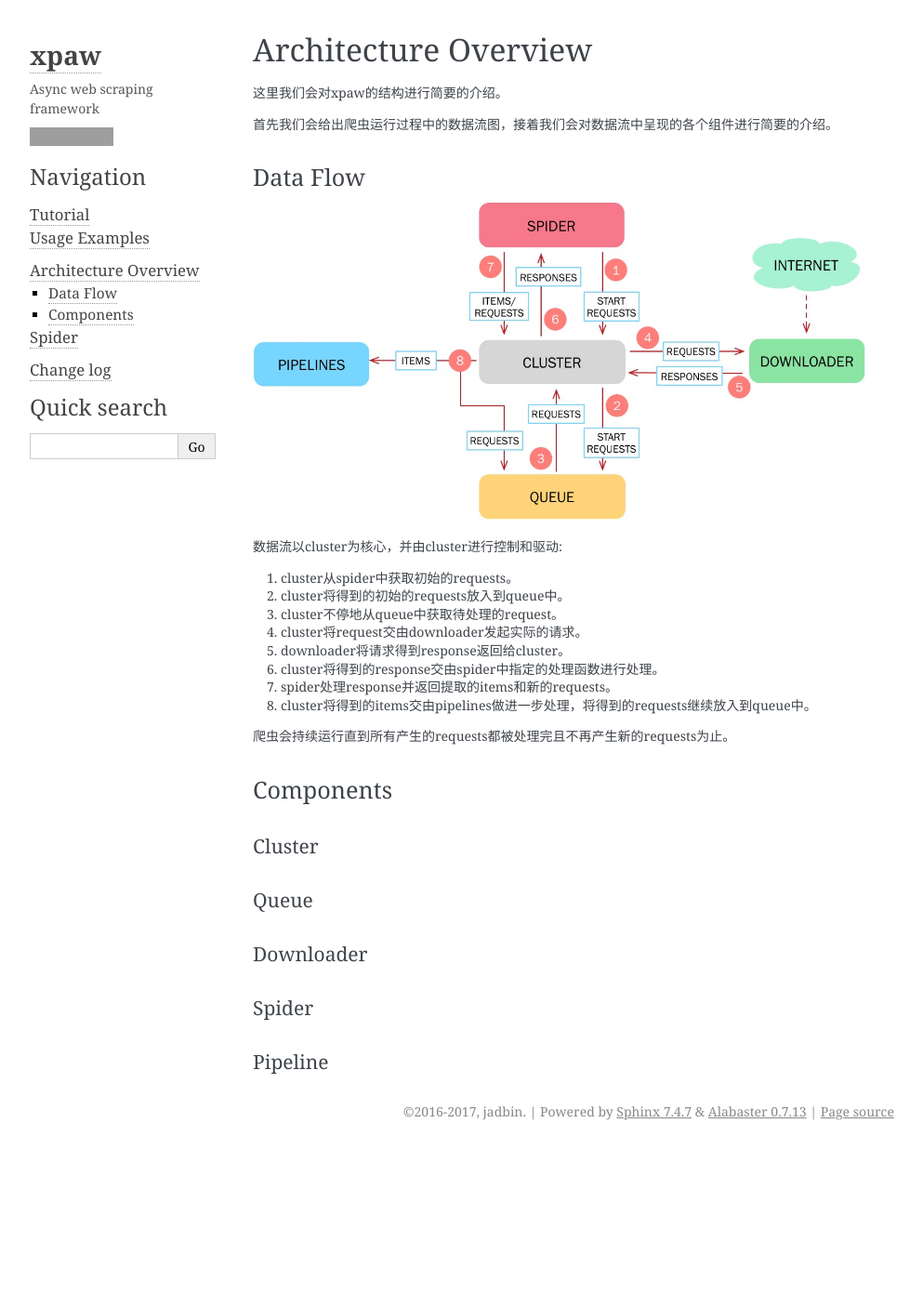
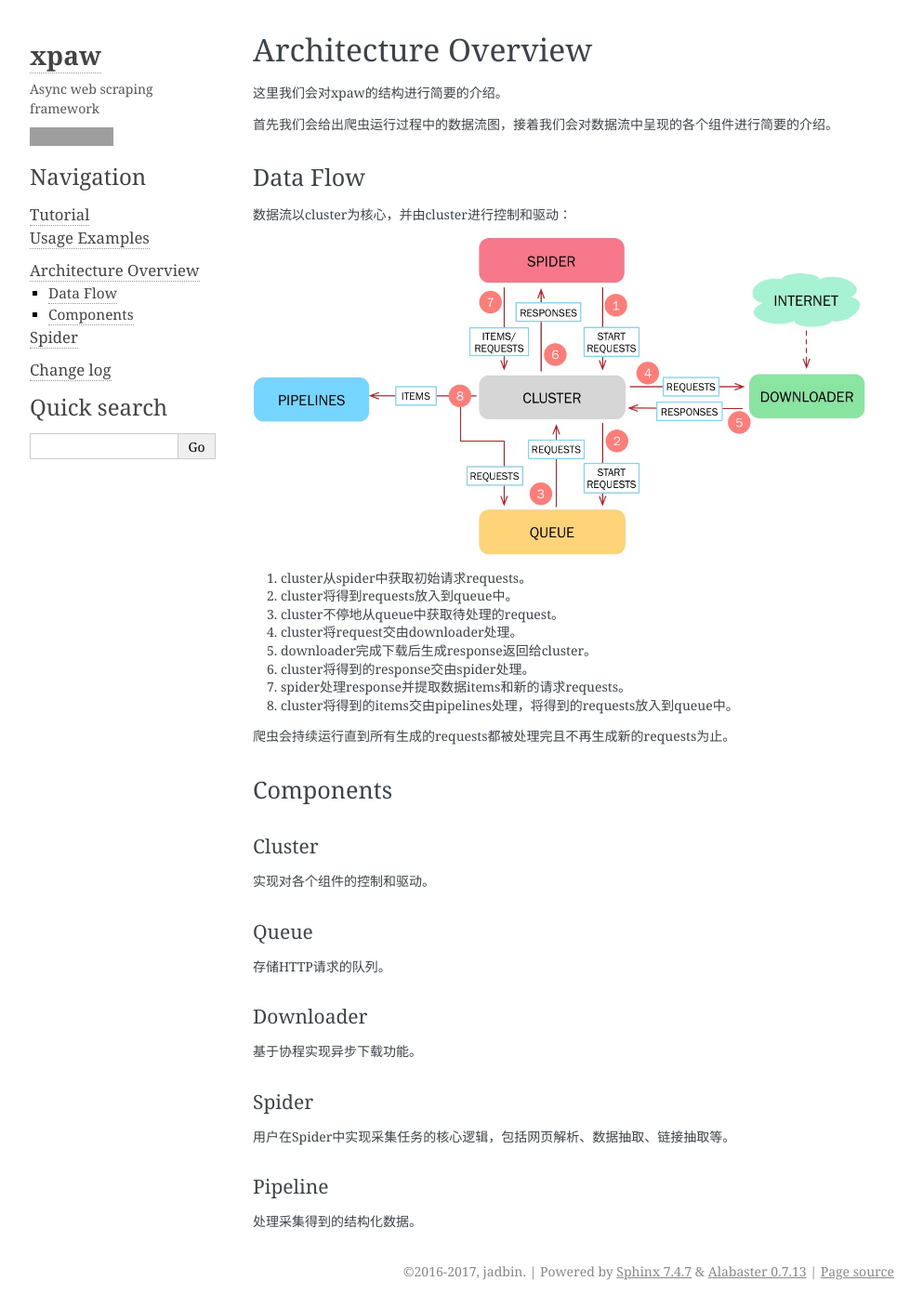
Before and after one commit to jadbin/xpaw, a Sphinx documentation site: the page built from docs/architecture.rst, in a window 1280 px wide. Shown: the whole page at 93% size, without its empty margins (148-1141 px from the left). Built offline with Sphinx 7.4.7, drawn with Linux system fonts in a browser that asks for light colours; before the commit the page ends 1235 px from its top, so only the background shows below that; grey boxes are pictures that could not be loaded.

```diff
--- a/docs/architecture.rst
+++ b/docs/architecture.rst
@@ -10,20 +10,20 @@ Architecture Overview
 Data Flow
 ---------
 
+数据流以cluster为核心，并由cluster进行控制和驱动：
+
 .. image:: _static/data_flow.png
 
-数据流以cluster为核心，并由cluster进行控制和驱动:
+1. cluster从spider中获取初始请求requests。
+2. cluster将得到requests放入到queue中。
+3. cluster不停地从queue中获取待处理的request。
+4. cluster将request交由downloader处理。
+5. downloader完成下载后生成response返回给cluster。
+6. cluster将得到的response交由spider处理。
+7. spider处理response并提取数据items和新的请求requests。
+8. cluster将得到的items交由pipelines处理，将得到的requests放入到queue中。
 
-1. cluster从spider中获取初始的requests。
-2. cluster将得到的初始的requests放入到queue中。
-3. cluster不停地从queue中获取待处理的request。
-4. cluster将request交由downloader发起实际的请求。
-5. downloader将请求得到response返回给cluster。
-6. cluster将得到的response交由spider中指定的处理函数进行处理。
-7. spider处理response并返回提取的items和新的requests。
-8. cluster将得到的items交由pipelines做进一步处理，将得到的requests继续放入到queue中。
-
-爬虫会持续运行直到所有产生的requests都被处理完且不再产生新的requests为止。
+爬虫会持续运行直到所有生成的requests都被处理完且不再生成新的requests为止。
 
 Components
 ----------
@@ -31,14 +31,24 @@ Components
 Cluster
 ^^^^^^^
 
+实现对各个组件的控制和驱动。
+
 Queue
 ^^^^^
+
+存储HTTP请求的队列。
 
 Downloader
 ^^^^^^^^^^
 
+基于协程实现异步下载功能。
+
 Spider
 ^^^^^^
 
+用户在Spider中实现采集任务的核心逻辑，包括网页解析、数据抽取、链接抽取等。
+
 Pipeline
 ^^^^^^^^
+
+处理采集得到的结构化数据。
--- a/docs/spider.rst
+++ b/docs/spider.rst
@@ -2,3 +2,5 @@
 
 Spider
 ======
+
+TODO
--- a/xpaw/version.py
+++ b/xpaw/version.py
@@ -1,3 +1,3 @@
 # coding=utf-8
 
-__version__ = "0.9.1a1"
+__version__ = "0.9.1"
```
Also changed, not shown: docs/changelog.rst (+12 -2 lines).
